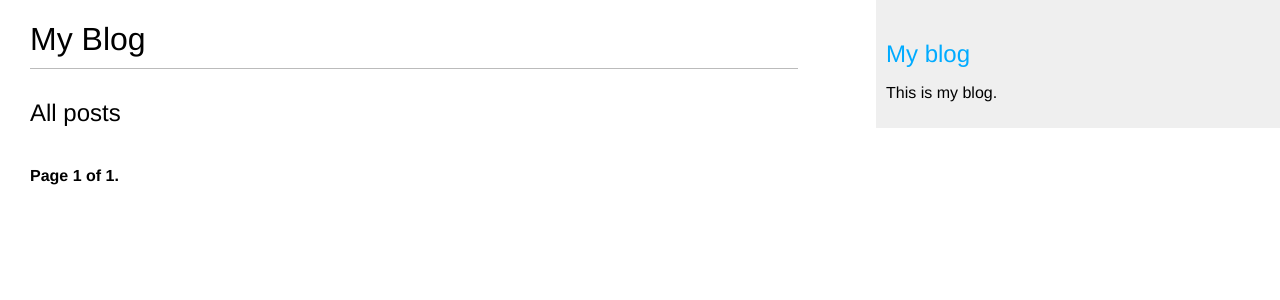
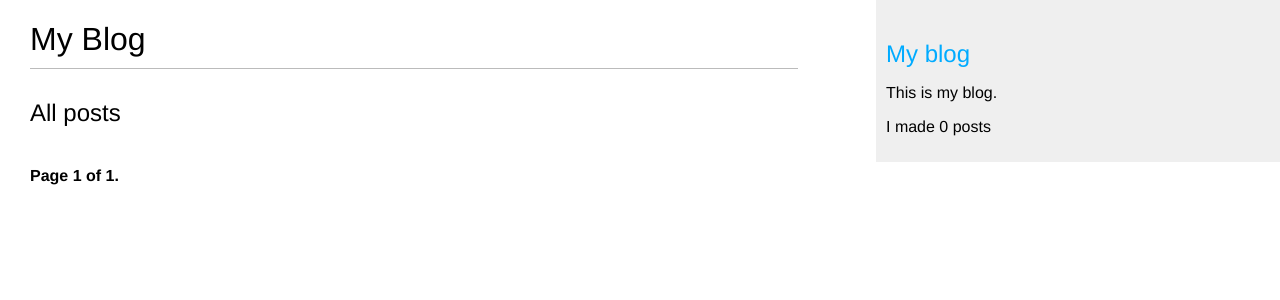
Before and after one commit to InWamos/blog_website, a Django app: page /blog/ in a window 1280 px wide. Shown: the top 300 px of the page. Run offline with Django 4.2, Linux system fonts and the light colour scheme; data that the repository does not hold is empty.

Commit message:
add all posts counter

```diff
--- a/blog_website/blog/templates/blog/base.html
+++ b/blog_website/blog/templates/blog/base.html
@@ -1,3 +1,4 @@
+{% load blog_tags %}
 {% load static %}
 <!DOCTYPE html>
 <html>
@@ -15,6 +16,9 @@
     <div id="sidebar">
         <h2><a href="{% url 'blog:post_list' %}">My blog</a></h2>
         <p>This is my blog.</p>
+        <p>
+                I made {% total_posts %} posts
+        </p>
     </div>
 </body>
 
--- a/blog_website/blog/templatetags/blog_tags.py
+++ b/blog_website/blog/templatetags/blog_tags.py
@@ -0,0 +1,8 @@
+from django import template
+from ..models import Post
+
+register = template.Library()
+
+@register.simple_tag
+def total_posts() -> int:
+    return Post.published.count()
```
